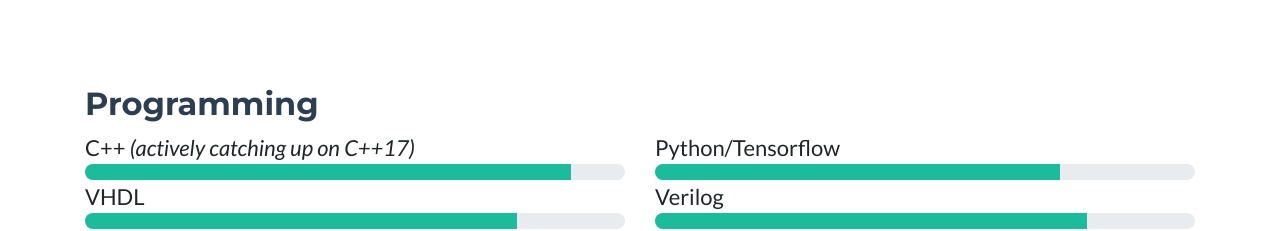
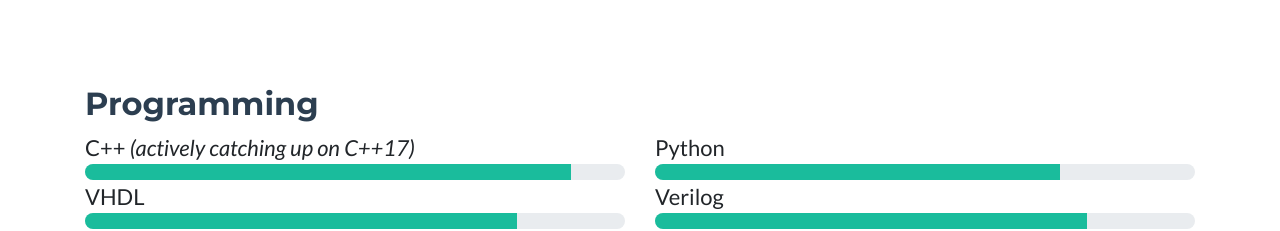
Before and after one commit to kabylkas/p, a website with bundled scripts: page index.html in a window 1280 px wide. Shown: the part 4120-4351 px from the top of the page. Built offline with nearby package versions, Linux system fonts and the light colour scheme.

Commit message:
quick fix

```diff
--- a/index.html
+++ b/index.html
@@ -304,7 +304,7 @@
 									</div>
               </div>
               <div class="col-md-6">
-									<span style="font-size: 22px;">Python/Tensorflow</span>
+									<span style="font-size: 22px;">Python</span>
 									<div class="progress">
 										<div class="progress-bar" role="progressbar" style="width: 75%" aria-valuenow="50" aria-valuemin="0" aria-valuemax="100"></div>
 									</div>
```
